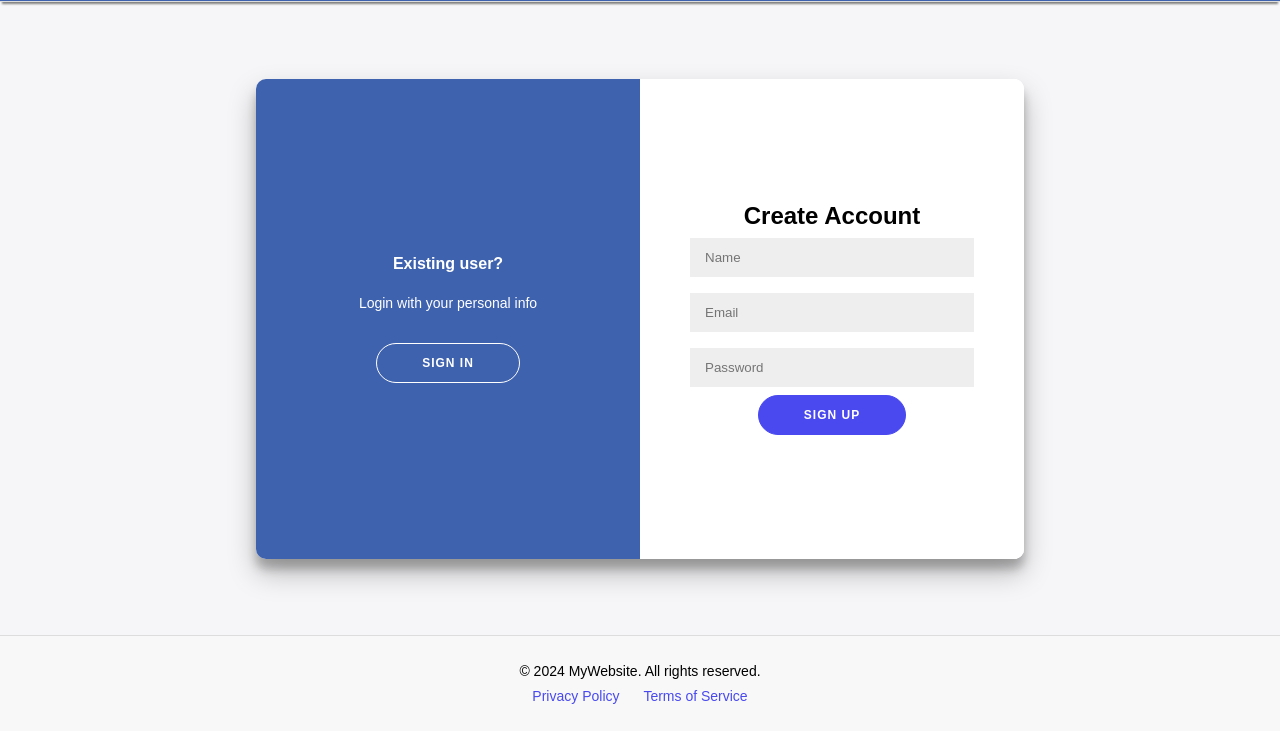
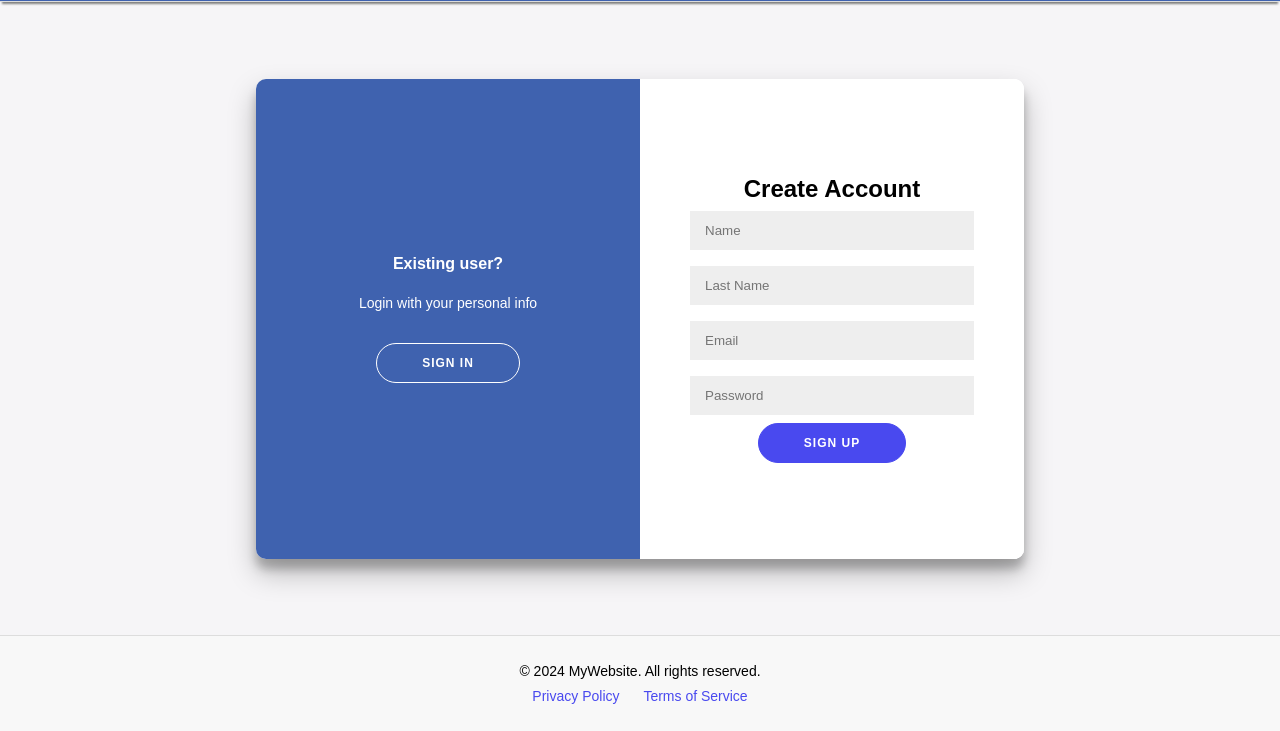
Before and after one commit to Phathutshedzo890/myMoshalAllowanceMain.github.io, a website: page Login.html in a window 1280 px wide. Both pictures are taken after a click on the button "SIGN UP". Shown: the part 69-800 px from the top of the page. Drawn offline with Linux system fonts and the light colour scheme.

Commit message:
new commit

```diff
--- a/Login.html
+++ b/Login.html
@@ -26,6 +26,7 @@
         <form id="registerForm">
           <h1>Create Account</h1>
           <input type="text" placeholder="Name" required />
+          <input type="text" placeholder="Last Name" required />
           <input type="email" placeholder="Email" required />
           <input type="password" placeholder="Password" required />
           <button type="submit">Sign Up</button>
@@ -43,14 +44,15 @@
         <article class="overlay">
           <section class="overlay-panel overlay-left">
             <h1>Existing user?</h1>
-            <p>
-              Login with your personal info
-            </p>
+            <p>Login with your personal info</p>
             <button class="ghost" id="signIn">Sign In</button>
           </section>
           <section class="overlay-panel overlay-right">
             <h1>New user?</h1>
-            <p>Gain clarity on your allowance. Enter your personal details and get started!</p>
+            <p>
+              Gain clarity on your allowance. Enter your personal details and
+              get started!
+            </p>
             <button class="ghost" id="signUp">Sign Up</button>
           </section>
         </article>
```
